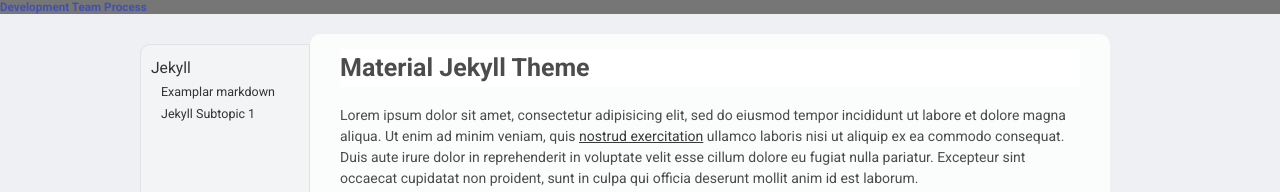
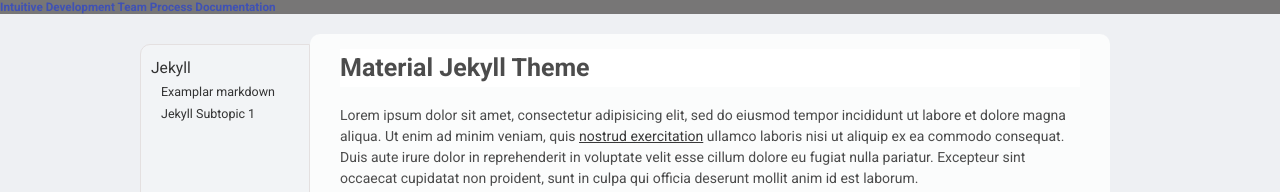
Before and after one commit to intuitive-documentation/process, a Jekyll site: the page built from index.markdown, in a window 1280 px wide. Shown: the part 130-322 px from the top of the page. Built offline with Jekyll 4.4.1, drawn with Linux system fonts in a browser that asks for light colours.

Commit message:
dynamic site title

```diff
--- a/_includes/navigation.html
+++ b/_includes/navigation.html
@@ -6,7 +6,7 @@
   	</div>
   	<div>
   		<a href="{{site.baseurl}}">
-	  		<h3>Development Team Process</h3>
+	  		<h3>{{site.title}}</h3>
 		</a>
   	</div>
 </nav>
```
